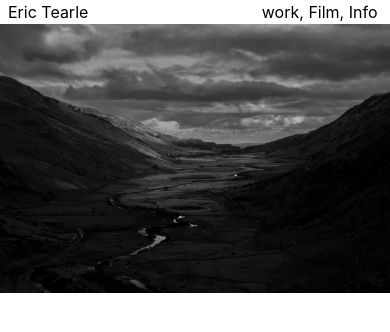
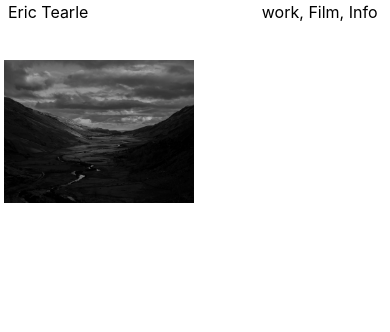
Before and after one commit to etearle86/erictearlewebsite, a React (Create React App) app: page /Work in a window 390 px wide. Shown: the top 332 px of the page. Built offline with nearby package versions, Linux system fonts and the light colour scheme.

Commit message:
catagory page updates

```diff
--- a/src/components/GalleryPage/GalleryPage.jsx
+++ b/src/components/GalleryPage/GalleryPage.jsx
@@ -4,11 +4,28 @@ import './GalleryPage.scss';
 const GalleryPage = ({ images }) => {
     const [selectedImage, setSelectedImage] = useState(null);
 
+    const handlePrev = (e) => {
+        e.stopPropagation();
+        setSelectedImage((prev) => (prev - 1 + images.length) % images.length);
+    };
+
+    const handleNext = (e) => {
+        e.stopPropagation();
+        setSelectedImage((prev) => (prev + 1) % images.length);
+    };
+
+    const handleClose = () => {
+        setSelectedImage(null);
+    };
+
     return (
         <div className='GalleryPage_wrapper'>
             {selectedImage !== null && (
-                <div className='GalleryPage_lightbox' onClick={() => setSelectedImage(null)}>
+                <div className='GalleryPage_lightbox' onClick={handleClose}>
+                    <button className='GalleryPage_prev' onClick={handlePrev}>←</button>
                     <img src={images[selectedImage]} alt='' />
+                    <button className='GalleryPage_next' onClick={handleNext}>→</button>
+                    <button className='GalleryPage_close' onClick={handleClose}>✕</button>
                 </div>
             )}
             <div className='GalleryPage_grid'>
--- a/src/components/GalleryPage/GalleryPage.scss
+++ b/src/components/GalleryPage/GalleryPage.scss
@@ -0,0 +1,89 @@
+.GalleryPage_wrapper {
+  padding-top: 60px;
+  padding-left: 4px;
+  padding-right: 4px;
+
+  .GalleryPage_grid {
+    columns: 3;
+    column-gap: 4px;
+  }
+
+  .GalleryPage_item {
+    break-inside: avoid;
+    margin-bottom: 4px;
+    cursor: pointer;
+    overflow: hidden;
+
+    img {
+      width: 100%;
+      display: block;
+      transition: opacity 0.2s ease;
+    }
+
+    img:hover {
+      opacity: 0.85;
+    }
+  }
+
+  .GalleryPage_lightbox {
+    position: fixed;
+    top: 0;
+    left: 0;
+    right: 0;
+    bottom: 0;
+    background-color: rgba(0, 0, 0, 0.9);
+    z-index: 999;
+    display: flex;
+    align-items: center;
+    justify-content: center;
+    cursor: pointer;
+
+    img {
+      max-height: 90vh;
+      max-width: 80vw;
+      object-fit: contain;
+    }
+
+    .GalleryPage_prev,
+    .GalleryPage_next,
+    .GalleryPage_close {
+      position: absolute;
+      background: none;
+      border: none;
+      color: #fff;
+      font-size: 32px;
+      cursor: pointer;
+    }
+
+    .GalleryPage_prev {
+      left: 24px;
+      top: 50%;
+      translate: 0 -50%;
+    }
+
+    .GalleryPage_next {
+      right: 24px;
+      top: 50%;
+      translate: 0 -50%;
+    }
+
+    .GalleryPage_close {
+      top: 24px;
+      right: 24px;
+      font-size: 24px;
+    }
+  }
+}
+
+@media only screen and (max-width: 768px) {
+  .GalleryPage_wrapper {
+    .GalleryPage_grid {
+      columns: 2;
+      column-gap: 2px;
+    }
+
+    .GalleryPage_item {
+      margin-bottom: 2px;
+    }
+  }
+}
```
